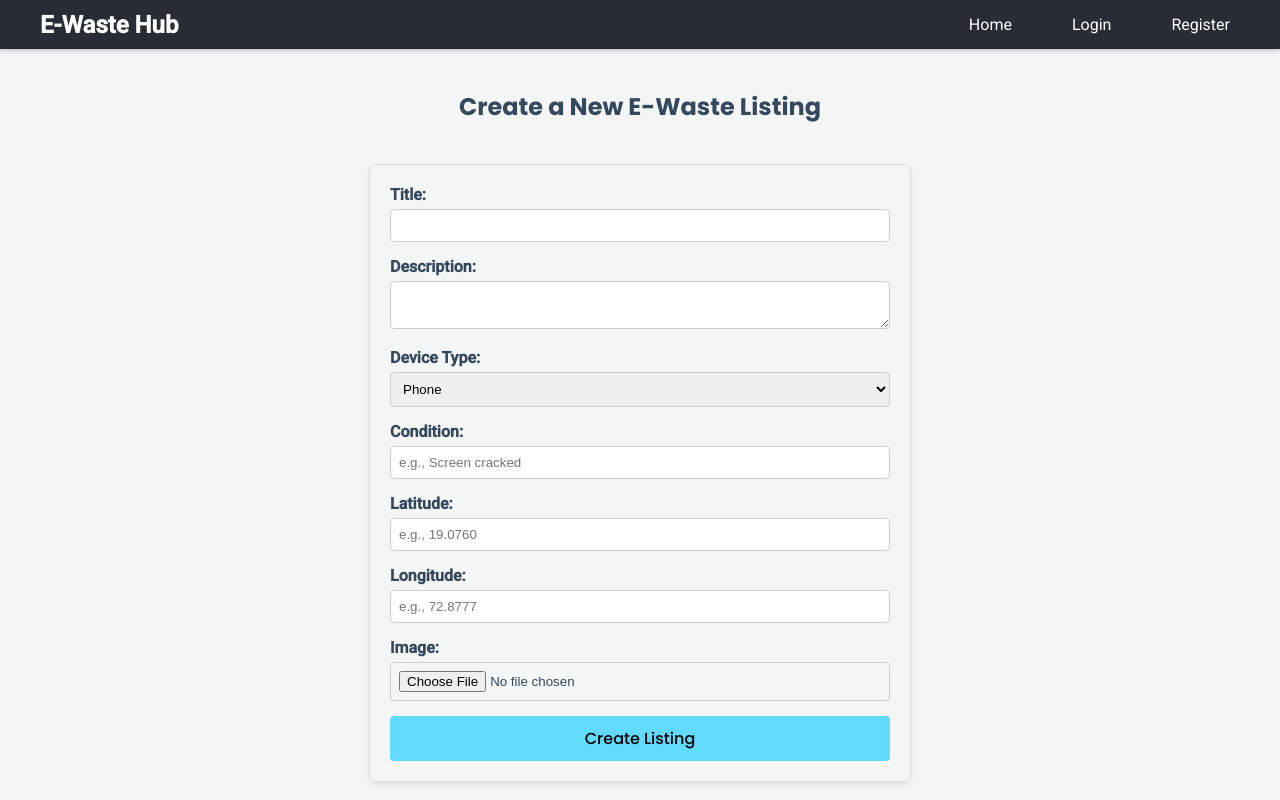
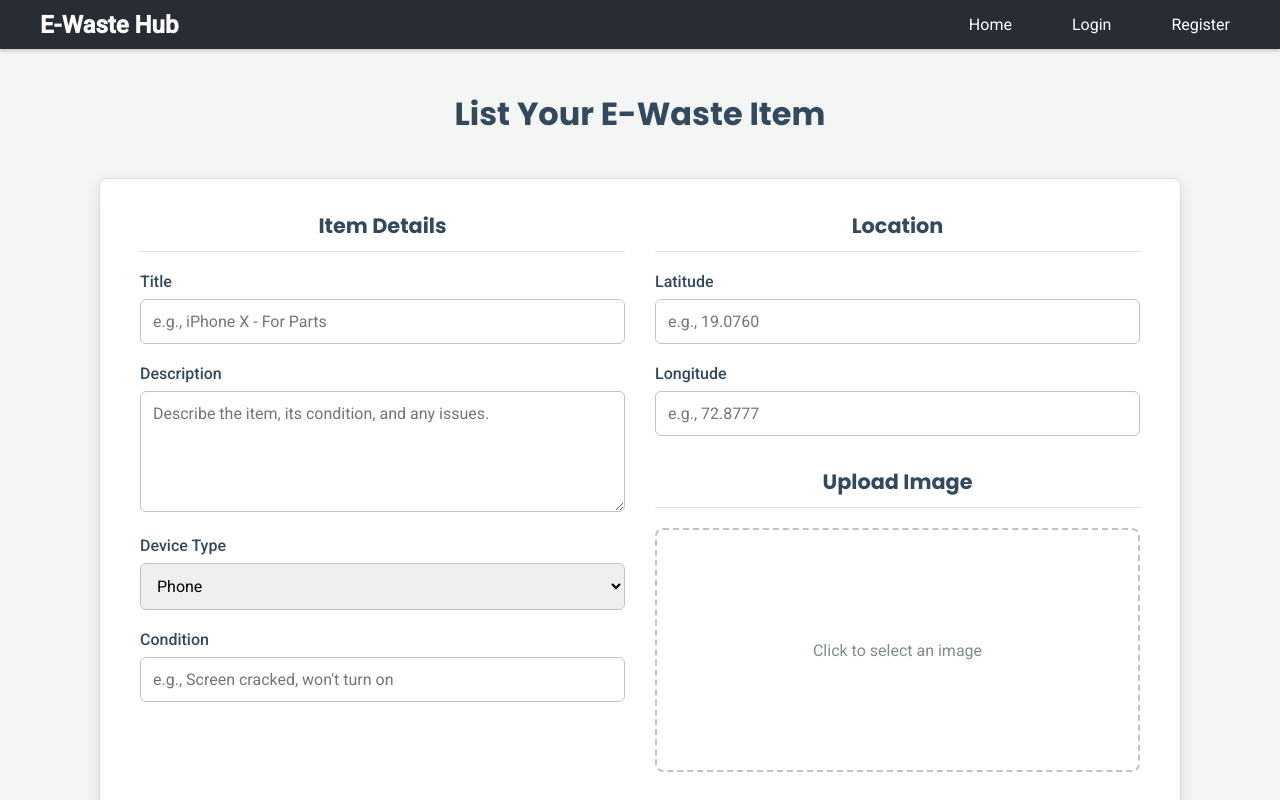
Before and after one commit to vitthalhumbe/e-waste-marketplace, a React (Create React App) app: page /create in a window 1280 px wide. Shown: the top 800 px of the page. Built offline with nearby package versions, Linux system fonts and the light colour scheme.

Commit message:
updated my listing page

```diff
--- /dev/null
+++ b/src/pages/CreateListingPage.css
@@ -0,0 +1,117 @@
+/* src/pages/CreateListingPage.css */
+.create-listing-page {
+  max-width: 1300px;
+  margin: 10px auto;
+  padding: 0 20px;
+}
+
+.create-listing-page h1 {
+  text-align: center;
+  margin-bottom: 40px;
+}
+
+.create-listing-container {
+  display: flex;
+  flex-wrap: wrap;
+  min-width: 1000px;
+  gap: 30px;
+  background-color: var(--white);
+  padding: 40px;
+  border-radius: 8px;
+  padding-top: 10px;
+  box-shadow: 0 4px 15px rgba(0,0,0,0.1);
+}
+
+.form-column {
+  /* This is a precise calculation for a two-column layout */
+  /* It takes 50% of the space and subtracts half of the gap (40px / 2 = 20px) */
+  flex-basis: calc(50% - 20px);
+  flex-grow: 1;
+}
+.form-section {
+  margin-bottom: 30px;
+}
+
+.form-section h3 {
+  font-size: 1.3rem;
+  border-bottom: 1px solid #e0e0e0;
+  padding-bottom: 10px;
+  margin-bottom: 20px;
+}
+
+.form-group {
+  margin-bottom: 20px;
+}
+
+.form-group label {
+  display: block;
+  font-weight: 500;
+  margin-bottom: 8px;
+}
+
+.form-group input,
+.form-group textarea,
+.form-group select {
+  width: 100%;
+  padding: 12px;
+  border: 1px solid var(--subtle-grey);
+  border-radius: 6px;
+  box-sizing: border-box;
+  font-size: 1rem;
+  font-family: 'Roboto', sans-serif;
+}
+
+.image-upload-box {
+  border: 2px dashed var(--subtle-grey);
+  border-radius: 8px;
+  padding: 20px;
+  text-align: center;
+  position: relative;
+  cursor: pointer;
+  height: 200px;
+  display: flex;
+  justify-content: center;
+  align-items: center;
+}
+
+.image-upload-box p {
+  color: #7f8c8d;
+}
+
+.image-upload-box input[type="file"] {
+  position: absolute;
+  top: 0;
+  left: 0;
+  width: 100%;
+  height: 100%;
+  opacity: 0;
+  cursor: pointer;
+}
+
+.image-preview {
+  width: 100%;
+  height: 100%;
+  object-fit: contain;
+}
+
+.form-submit-area {
+  flex-basis: 100%;
+  text-align: center;
+}
+
+.submit-listing-btn {
+  padding: 15px 50px;
+  font-size: 1.2rem;
+  font-weight: bold;
+  color: var(--white);
+  background-color: var(--primary-green);
+  border: none;
+  border-radius: 8px;
+}
+
+/* Responsive layout for smaller screens */
+@media (max-width: 768px) {
+  .create-listing-container {
+    flex-direction: column;
+  }
+}
--- a/src/pages/CreateListingPage.js
+++ b/src/pages/CreateListingPage.js
@@ -1,7 +1,9 @@
-import React, { useState } from 'react';
+// src/pages/CreateListingPage.js
+import React, { useState, useEffect } from 'react';
 import { useNavigate } from 'react-router-dom';
 import { createListing } from '../services/api';
 import toast from 'react-hot-toast';
+import './CreateListingPage.css'; // We'll create a new CSS file
 
 const CreateListingPage = () => {
   const [formData, setFormData] = useState({
@@ -12,51 +14,70 @@ const CreateListingPage = () => {
     latitude: '',
     longitude: '',
   });
+  const [imageFile, setImageFile] = useState(null);
+  const [imagePreview, setImagePreview] = useState('');
   const navigate = useNavigate();
-  const [imageFile, setImageFile] = useState(null);
+
   const handleChange = (e) => {
     setFormData({ ...formData, [e.target.name]: e.target.value });
   };
+
   const handleFileChange = (e) => {
-    setImageFile(e.target.files[0]);
+    const file = e.target.files[0];
+    if (file) {
+      setImageFile(file);
+      setImagePreview(URL.createObjectURL(file));
+    }
   };
+
+  // Clean up the object URL to prevent memory leaks
+  useEffect(() => {
+    return () => {
+      if (imagePreview) {
+        URL.revokeObjectURL(imagePreview);
+      }
+    };
+  }, [imagePreview]);
+
   const handleSubmit = async (e) => {
     e.preventDefault();
-    // Use FormData to send both text and file data
     const submissionData = new FormData();
-    submissionData.append('title', formData.title);
-    submissionData.append('description', formData.description);
-    submissionData.append('device_type', formData.device_type);
-    submissionData.append('condition', formData.condition);
-    submissionData.append('latitude', formData.latitude);
-    submissionData.append('longitude', formData.longitude);
+    // Append all form data
+    Object.keys(formData).forEach(key => submissionData.append(key, formData[key]));
     if (imageFile) {
-      submissionData.append('image', imageFile); // 'image' must match the backend
+      submissionData.append('image', imageFile);
     }
+
     try {
       await createListing(submissionData);
       toast.success('Listing created successfully!');
-      navigate('/');
+      navigate('/my-listings');
     } catch (error) {
       toast.error('Failed to create listing.');
     }
   };
 
+   return (
+    <div className="create-listing-page">
+      <h1>List Your E-Waste Item</h1>
 
-  return (
-    <div>
-      <h2>Create a New E-Waste Listing</h2>
-      <form onSubmit={handleSubmit}>
-        <div>
-          <label>Title:</label>
-          <input type="text" name="title" value={formData.title} onChange={handleChange} required />
+      {/* The <form> tag is the flex container */}
+      <form onSubmit={handleSubmit} className="create-listing-container">
+
+        {/* This is the FIRST direct child */}
+        <div className="form-column">
+          <div className="form-section">
+            <h3>Item Details</h3>
+            <div className="form-group">
+              <label>Title</label>
+              <input type="text" name="title" onChange={handleChange} placeholder="e.g., iPhone X - For Parts" required />
             </div>
-        <div>
-          <label>Description:</label>
-          <textarea name="description" value={formData.description} onChange={handleChange} required />
+            <div className="form-group">
+              <label>Description</label>
+              <textarea name="description" onChange={handleChange} rows="5" placeholder="Describe the item, its condition, and any issues." required />
             </div>
-        <div>
-          <label>Device Type:</label>
+            <div className="form-group">
+              <label>Device Type</label>
               <select name="device_type" value={formData.device_type} onChange={handleChange}>
                 <option value="Phone">Phone</option>
                 <option value="Laptop">Laptop</option>
@@ -64,23 +85,43 @@ const CreateListingPage = () => {
                 <option value="Other">Other</option>
               </select>
             </div>
-        <div>
-          <label>Condition:</label>
-          <input type="text" name="condition" value={formData.condition} onChange={handleChange} placeholder="e.g., Screen cracked" required />
+            <div className="form-group">
+              <label>Condition</label>
+              <input type="text" name="condition" onChange={handleChange} placeholder="e.g., Screen cracked, won't turn on" required />
             </div>
-        <div>
-          <label>Latitude:</label>
-          <input type="number" name="latitude" value={formData.latitude} onChange={handleChange} placeholder="e.g., 19.0760" />
           </div>
-        <div>
-          <label>Longitude:</label>
-          <input type="number" name="longitude" value={formData.longitude} onChange={handleChange} placeholder="e.g., 72.8777" />
         </div>
-        <div>
-          <label>Image:</label>
-          <input type="file" name="image" onChange={handleFileChange} />
+
+        {/* This is the SECOND direct child */}
+        <div className="form-column">
+          <div className="form-section">
+            <h3>Location</h3>
+            <div className="form-group">
+              <label>Latitude</label>
+              <input type="number" name="latitude" step="any" onChange={handleChange} placeholder="e.g., 19.0760" />
             </div>
-        <button type="submit">Create Listing</button>
+            <div className="form-group">
+              <label>Longitude</label>
+              <input type="number" name="longitude" step="any" onChange={handleChange} placeholder="e.g., 72.8777" />
+            </div>
+          </div>
+          <div className="form-section">
+            <h3>Upload Image</h3>
+            <div className="image-upload-box">
+              {imagePreview ? (
+                <img src={imagePreview} alt="Preview" className="image-preview" />
+              ) : (
+                <p>Click to select an image</p>
+              )}
+              <input type="file" name="image" onChange={handleFileChange} accept="image/*" />
+            </div>
+          </div>
+        </div>
+
+        {/* This is the THIRD direct child */}
+        <div className="form-submit-area">
+          <button type="submit" className="submit-listing-btn">Create Listing</button>
+        </div>
       </form>
     </div>
   );
```
Lines whose indentation alone changed are shown as unchanged.
